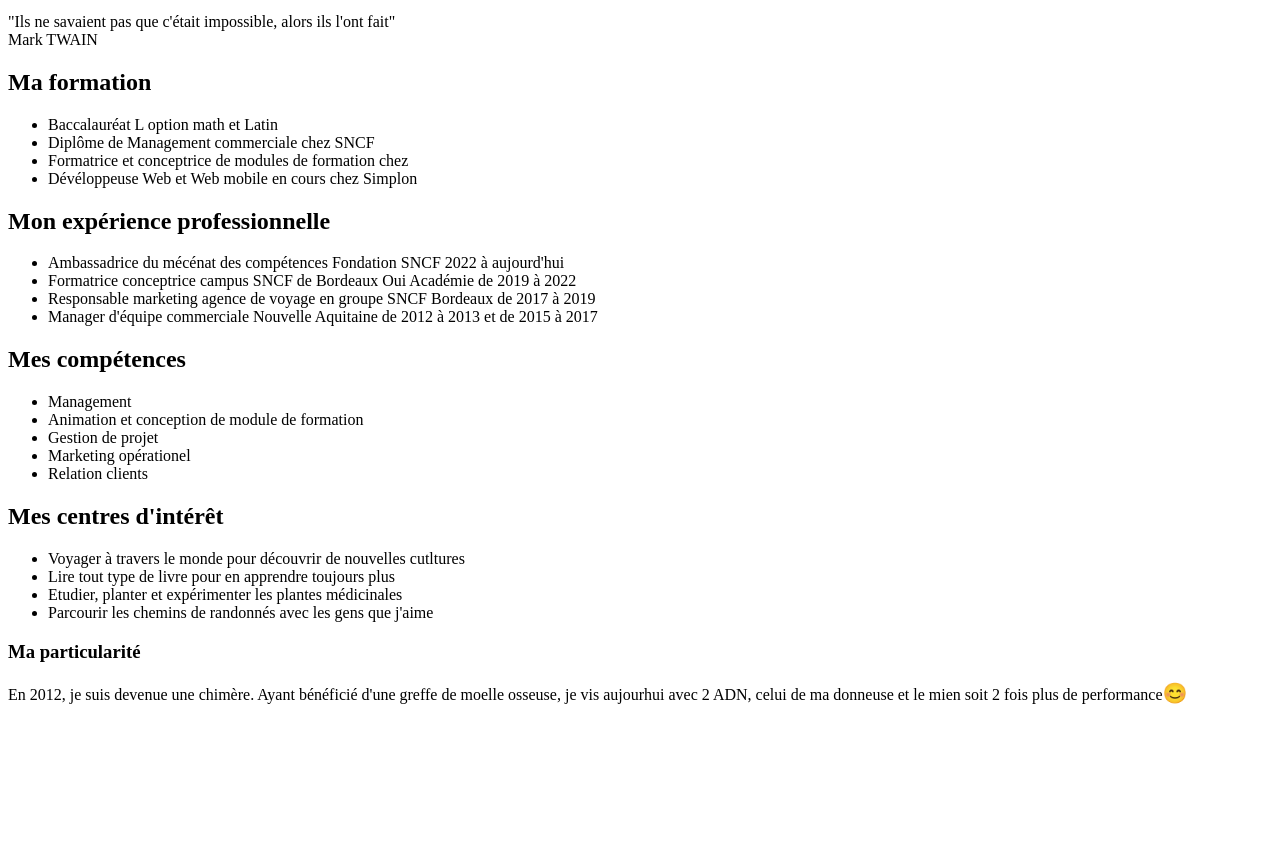
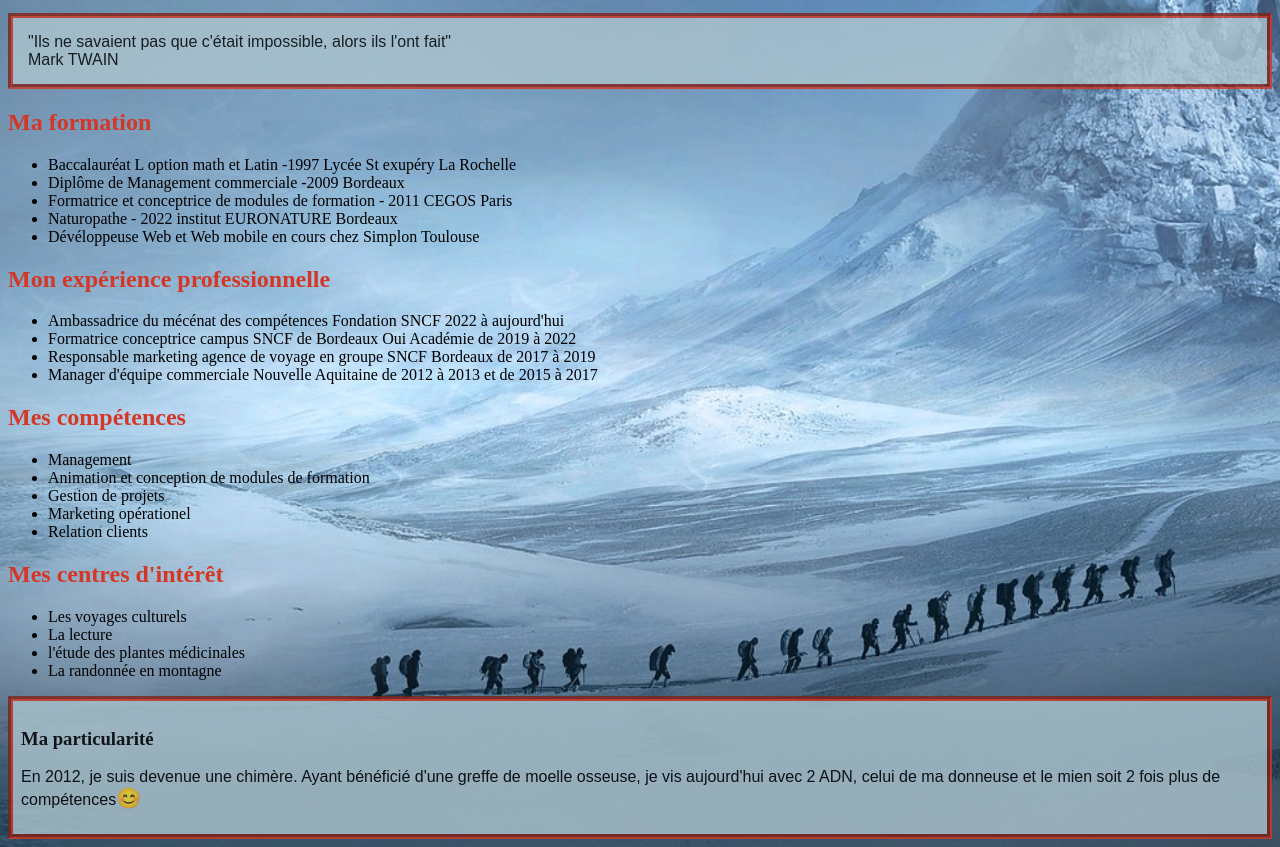
Before and after one commit to 79FLO/CV, a plain HTML site: page index.html in a window 1280 px wide. Shown: the part 546-1393 px from the top of the page. Before the commit the page ends 1267 px from the top, so only its background shows below. Drawn offline with Linux system fonts and the light colour scheme.

Commit message:
ajout de css

```diff
--- a/index.html
+++ b/index.html
@@ -8,24 +8,28 @@
     <title>Delphine GORON</title>
 </head>
 <body>
+    <header>
     <h1> Delphine GORON </h1>
     <h2>Developpeuse web et web mobile</h2>
-    <img src="IMAGES/Avatar Delphine.png" alt="Avatar de Delphine">
-    <p><ul>
+    <p><img src="images/Avatar Delphine.png" alt="Avatar de Delphine">
+    <ul>
     <li>44 ans</li>
     <li>St André de cubzac</li>
     <li>79flora@gmail.com</li>
     <li>Mobile sur Bordeaux</li>
     </ul>
     </p>
-    <p>"Ils ne savaient pas que c'était impossible, alors ils l'ont fait"<br>
+    </header>
+
+    <p class= "cadre1">"Ils ne savaient pas que c'était impossible, alors ils l'ont fait"<br>
     Mark TWAIN </p>
     <h2>Ma formation</h2>
     <p> <ul>
-    <li>Baccalauréat L option math et Latin </li>
-    <li>Diplôme de Management commerciale chez SNCF</li>
-    <li>Formatrice et conceptrice de modules de formation chez </li>
-    <li>Dévéloppeuse Web et Web mobile en cours chez Simplon</li>
+    <li>Baccalauréat L option math et Latin -1997 Lycée St exupéry La Rochelle</li>
+    <li>Diplôme de Management commerciale -2009 Bordeaux</li>
+    <li>Formatrice et conceptrice de modules de formation - 2011 CEGOS Paris</li>
+    <li>Naturopathe - 2022 institut EURONATURE Bordeaux</li>
+    <li>Dévéloppeuse Web et Web mobile en cours chez Simplon Toulouse</li>
     </ul>
     <h2>Mon expérience professionnelle</h2>
     <p> <ul>
@@ -37,23 +41,24 @@
     <h2>Mes compétences</h2>
     <p> <ul>
     <li>Management </li>
-    <li>Animation et conception de module de formation</li>
-    <li>Gestion de projet</li>
+    <li>Animation et conception de modules de formation</li>
+    <li>Gestion de projets</li>
     <li>Marketing opérationel</li>
     <li>Relation clients</li>
     </ul>
     <h2>Mes centres d'intérêt</h2>
     <p> <ul>
-    <li>Voyager à travers le monde pour découvrir de nouvelles cutltures </li>
-    <li>Lire tout type de livre pour en apprendre toujours plus</li>
-    <li>Etudier, planter et expérimenter les plantes médicinales </li>
-    <li>Parcourir les chemins de randonnés avec les gens que j'aime</li>
+    <li>Les voyages culturels</li>
+    <li>La lecture</li>
+    <li>l'étude des plantes médicinales</li>
+    <li>La randonnée en montagne</li>
     </ul>
+    <div>
     <h3> Ma particularité</h3>
-    <p> En 2012, je suis devenue une chimère. Ayant bénéficié d'une greffe de moelle osseuse, je vis aujourhui avec 2 ADN,
-        celui de ma donneuse et le mien soit 2 fois plus de performance<span style='font-size:20px;'>&#128522;</span></p>
+    <p class = "cadre2">En 2012, je suis devenue une chimère. Ayant bénéficié d'une greffe de moelle osseuse, je vis aujourd'hui avec 2 ADN,
+        celui de ma donneuse et le mien soit 2 fois plus de compétences<span style='font-size:20px;'>&#128522;</span>
 
     </p>
-
+</div>
 </body>
 </html>
--- a/style.css
+++ b/style.css
@@ -1,2 +1,46 @@
-.body background-image:url("IMAGES/fantasy-g5a5749966_1920.jpg" )
+h1,h2
+{
+ color: #D43725;
+}
+
+.cadre1
+{
+border: 5px groove #D43725 ;
+background-color: #ADC5CF;
+padding:15px;
+margin: auto;
+color: black;
+border-width: fit-content;
+text-align: left;
+opacity: 0.8;
+
+}
+
+div
+{
+border: 5px groove #D43725 ;
+background-color: #ADC5CF;
+padding:8px;
+margin: auto;
+color: black;
+opacity: 0.8;
+
+}
+
+
+body
+{
+background-image: url("images/fantasy-g5a5749966_1920.jpg");
 background-size:cover;
+background-repeat: no-repeat;
+background-color: white;
+
+
+}
+
+p
+{
+font-size: 1em;
+color: black;
+font-family: Arial, Helvetica, sans-serif;
+}
```
